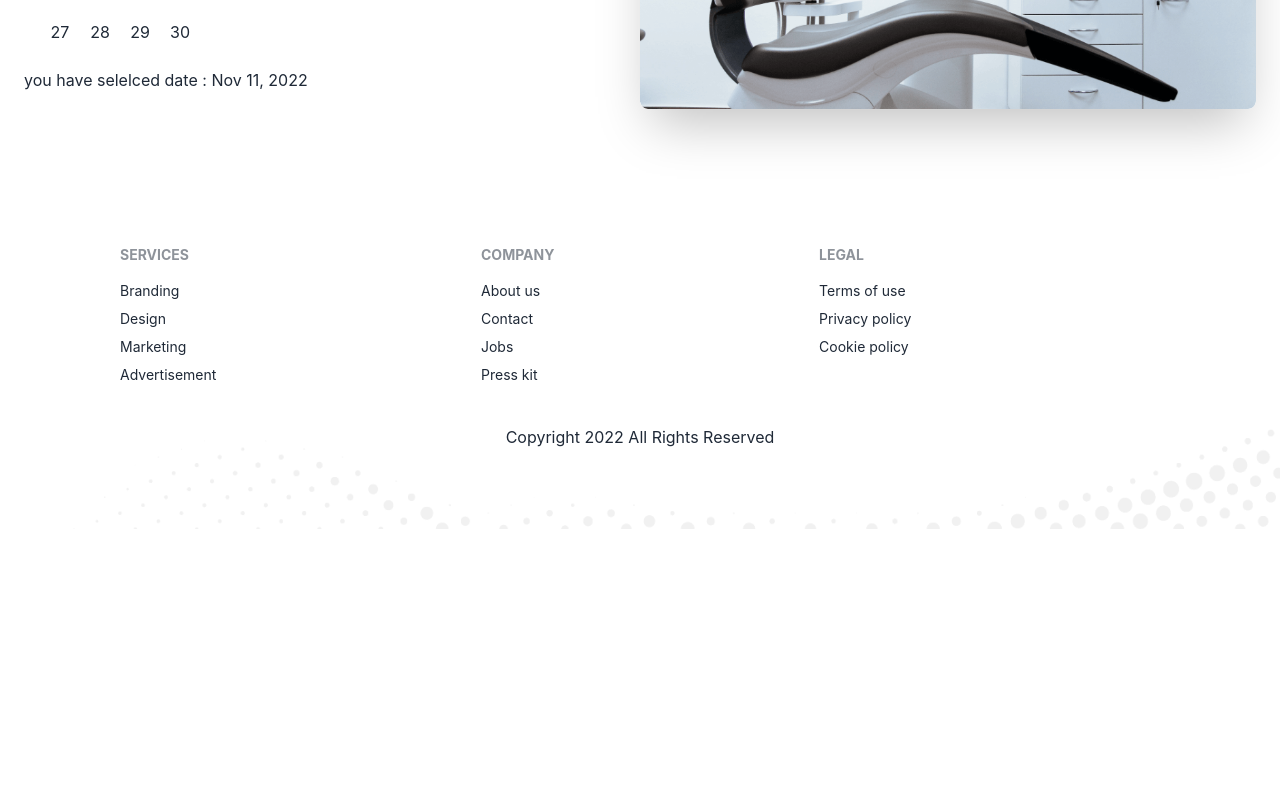
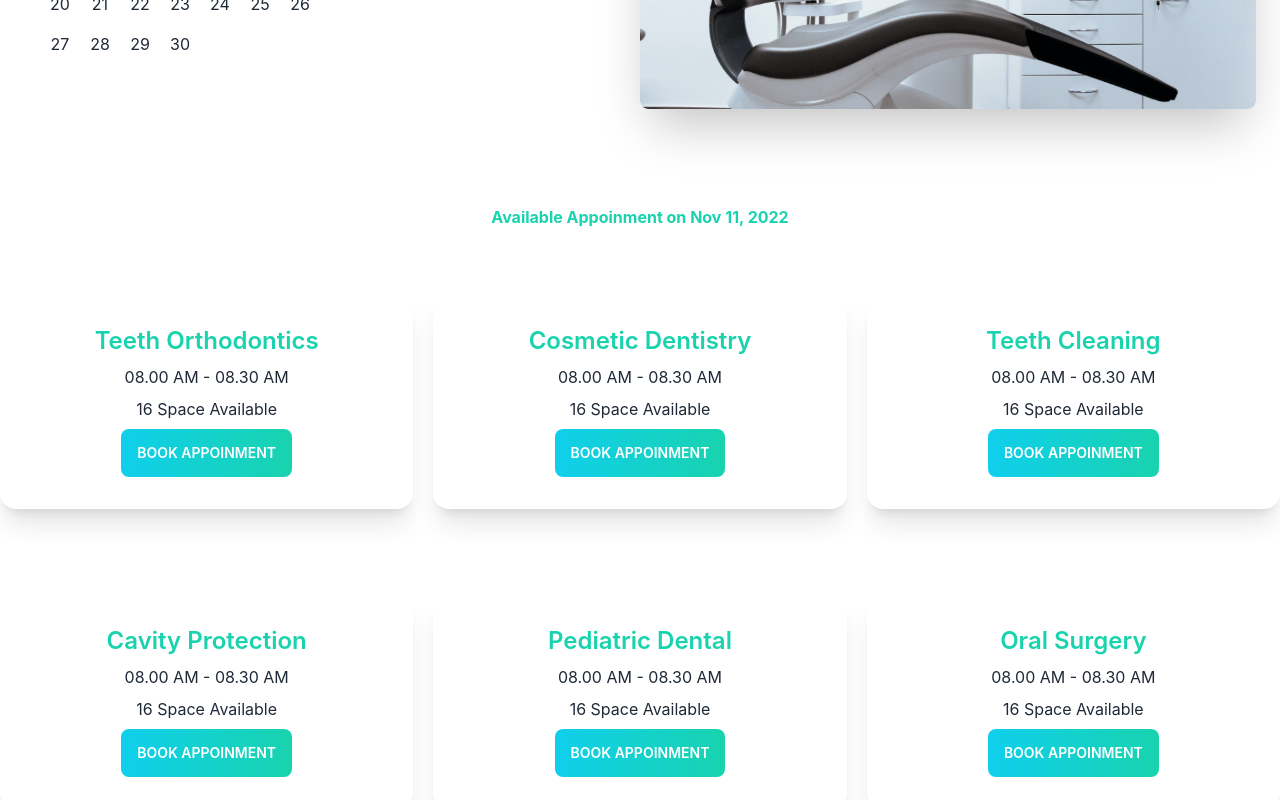
Before and after one commit to rafin8990/doctors-portal-client, a React (Create React App) app: page /appoinment in a window 1280 px wide. Shown: the part 340-1140 px from the top of the page. Before the commit the page ends 869 px from the top, so only its background shows below. Built offline with nearby package versions, Linux system fonts and the light colour scheme.

Commit message:
appoinment page emplemented

```diff
--- /dev/null
+++ b/public/appointmentOptions.json
@@ -0,0 +1,134 @@
+[
+  {
+    "_id": 1,
+    "name": "Teeth Orthodontics",
+    "slots": [
+      "08.00 AM - 08.30 AM",
+      "08.30 AM - 09.00 AM",
+      "09.00 AM - 9.30 AM",
+      "09.30 AM - 10.00 AM",
+      "10.00 AM - 10.30 AM",
+      "10.30 AM - 11.00 AM",
+      "11.00 AM - 11.30 AM",
+      "11.30 AM - 12.00 AM",
+      "1.00 PM - 1.30 PM",
+      "1.30 PM - 2.00 PM",
+      "2.00 PM - 2.30 PM",
+      "2.30 PM - 3.00 PM",
+      "3.00 PM - 3.30 PM",
+      "3.30 PM - 4.00 PM",
+      "4.00 PM - 4.30 PM",
+      "4.30 PM - 5.00 PM"
+    ]
+  },
+  {
+    "_id": 2,
+    "name": "Cosmetic Dentistry",
+    "slots": [
+      "08.00 AM - 08.30 AM",
+      "08.30 AM - 09.00 AM",
+      "09.00 AM - 9.30 AM",
+      "09.30 AM - 10.00 AM",
+      "10.00 AM - 10.30 AM",
+      "10.30 AM - 11.00 AM",
+      "11.00 AM - 11.30 AM",
+      "11.30 AM - 12.00 AM",
+      "1.00 PM - 1.30 PM",
+      "1.30 PM - 2.00 PM",
+      "2.00 PM - 2.30 PM",
+      "2.30 PM - 3.00 PM",
+      "3.00 PM - 3.30 PM",
+      "3.30 PM - 4.00 PM",
+      "4.00 PM - 4.30 PM",
+      "4.30 PM - 5.00 PM"
+    ]
+  },
+  {
+    "_id": 3,
+    "name": "Teeth Cleaning",
+    "slots": [
+      "08.00 AM - 08.30 AM",
+      "08.30 AM - 09.00 AM",
+      "09.00 AM - 9.30 AM",
+      "09.30 AM - 10.00 AM",
+      "10.00 AM - 10.30 AM",
+      "10.30 AM - 11.00 AM",
+      "11.00 AM - 11.30 AM",
+      "11.30 AM - 12.00 AM",
+      "1.00 PM - 1.30 PM",
+      "1.30 PM - 2.00 PM",
+      "2.00 PM - 2.30 PM",
+      "2.30 PM - 3.00 PM",
+      "3.00 PM - 3.30 PM",
+      "3.30 PM - 4.00 PM",
+      "4.00 PM - 4.30 PM",
+      "4.30 PM - 5.00 PM"
+    ]
+  },
+  {
+    "_id": 4,
+    "name": "Cavity Protection",
+    "slots": [
+      "08.00 AM - 08.30 AM",
+      "08.30 AM - 09.00 AM",
+      "09.00 AM - 9.30 AM",
+      "09.30 AM - 10.00 AM",
+      "10.00 AM - 10.30 AM",
+      "10.30 AM - 11.00 AM",
+      "11.00 AM - 11.30 AM",
+      "11.30 AM - 12.00 AM",
+      "1.00 PM - 1.30 PM",
+      "1.30 PM - 2.00 PM",
+      "2.00 PM - 2.30 PM",
+      "2.30 PM - 3.00 PM",
+      "3.00 PM - 3.30 PM",
+      "3.30 PM - 4.00 PM",
+      "4.00 PM - 4.30 PM",
+      "4.30 PM - 5.00 PM"
+    ]
+  },
+  {
+    "_id": 5,
+    "name": "Pediatric Dental",
+    "slots": [
+      "08.00 AM - 08.30 AM",
+      "08.30 AM - 09.00 AM",
+      "09.00 AM - 9.30 AM",
+      "09.30 AM - 10.00 AM",
+      "10.00 AM - 10.30 AM",
+      "10.30 AM - 11.00 AM",
+      "11.00 AM - 11.30 AM",
+      "11.30 AM - 12.00 AM",
+      "1.00 PM - 1.30 PM",
+      "1.30 PM - 2.00 PM",
+      "2.00 PM - 2.30 PM",
+      "2.30 PM - 3.00 PM",
+      "3.00 PM - 3.30 PM",
+      "3.30 PM - 4.00 PM",
+      "4.00 PM - 4.30 PM",
+      "4.30 PM - 5.00 PM"
+    ]
+  },
+  {
+    "_id": 6,
+    "name": "Oral Surgery",
+    "slots": [
+      "08.00 AM - 08.30 AM",
+      "08.30 AM - 09.00 AM",
+      "09.00 AM - 9.30 AM",
+      "09.30 AM - 10.00 AM",
+      "10.00 AM - 10.30 AM",
+      "10.30 AM - 11.00 AM",
+      "11.00 AM - 11.30 AM",
+      "11.30 AM - 12.00 AM",
+      "1.00 PM - 1.30 PM",
+      "1.30 PM - 2.00 PM",
+      "2.00 PM - 2.30 PM",
+      "2.30 PM - 3.00 PM",
+      "3.00 PM - 3.30 PM",
+      "3.30 PM - 4.00 PM",
+      "4.00 PM - 4.30 PM",
+      "4.30 PM - 5.00 PM"
+    ]
+  }
+]
--- a/src/App.js
+++ b/src/App.js
@@ -5,7 +5,7 @@ import { router } from './Pages/Routes/Routes';
 
 function App() {
   return (
-    <div className='max-w-[1440px] mx-auto'>
+    <div className='lg:max-w-[1440px] mx-auto'>
       <RouterProvider router={router}></RouterProvider>
     </div>
   );
--- a/src/Pages/AppoinmentPage/Appoinment/Appoinment.js
+++ b/src/Pages/AppoinmentPage/Appoinment/Appoinment.js
@@ -1,10 +1,18 @@
-import React from 'react';
+import React, { useState } from 'react';
 import AppoinmentBanner from '../AppoinmentBanner/AppoinmentBanner';
+import AvailableAppoinment from '../AvialableAppoinment/AvailableAppoinment';
 
 const Appoinment = () => {
+    const [selectedDate, setSelectedDate]= useState(new Date())
     return (
         <div>
-            <AppoinmentBanner></AppoinmentBanner>
+            <AppoinmentBanner
+            selectedDate={selectedDate}
+            setSelectedDate={setSelectedDate}
+            ></AppoinmentBanner>
+            <AvailableAppoinment
+            selectedDate={selectedDate}
+            ></AvailableAppoinment>
         </div>
     );
 };
--- /dev/null
+++ b/src/Pages/AppoinmentPage/Appoinment/BookingModal/BookingModal.js
@@ -0,0 +1,55 @@
+import { format } from 'date-fns';
+import React from 'react';
+
+const BookingModal = ({ treatment, selectedDate, setTreatment }) => {
+    const { name, slots } = treatment;
+    const date = format(selectedDate, 'PP')
+    const handleModal = (event) => {
+        event.preventDefault()
+        const form = event.target;
+        const name = form.name.value;
+        const email = form.email.value;
+        const phone = form.phone.value;
+        const slot = form.slot.value
+
+        const booking = {
+            selectedDate: date,
+            patient: name,
+            treatment: name,
+            email,
+            phone,
+            slot
+        }
+        setTreatment(null)
+
+        console.log(booking)
+    }
+
+
+    return (
+        <div>
+            <input type="checkbox" id="booking-modal" className="modal-toggle" />
+            <div className="modal">
+                <div className="modal-box relative">
+                    <label htmlFor="booking-modal" className="btn btn-sm btn-circle absolute right-2 top-2">✕</label>
+                    <h3 className="text-lg font-bold">{name}</h3>
+                    <form onSubmit={handleModal} className=' grid grid-cols-1 gap-5 mt-10'>
+                        <input type="text" defaultValue={date} name='' disabled placeholder="" className="input input-bordered w-full " />
+                        <select name='slot' className="select select-bordered w-full ">
+
+                            {
+                                slots.map((slot, i) => <option key={i} value={slot}>{slot}</option>)
+                            }
+                        </select>
+                        <input type="text" name='name' placeholder="Full Name" className="input input-bordered w-full " />
+                        <input type="text" name='email' placeholder="Email" className="input input-bordered w-full " />
+                        <input type="text" name='phone' placeholder="Phone Number" className="input input-bordered w-full " />
+                        <button type='submit' className='btn bg-[#3A4256]'>Submit</button>
+                    </form>
+                </div>
+            </div>
+        </div>
+    );
+};
+
+export default BookingModal;
--- /dev/null
+++ b/src/Pages/AppoinmentPage/AppoinmentOption/AppoinmentOption.js
@@ -0,0 +1,26 @@
+import React from 'react';
+
+
+const AppoinmentOption = ({ service , setTreatment}) => {
+    const { name, slots } = service
+    return (
+        <div className='mt-16'>
+            <div className="card  bg-base-100 shadow-xl">
+                <div className="card-body text-center">
+                    <h2 className="card-title text-2xl flex justify-center text-[#19D3AE]">{name}</h2>
+                    <p>{slots.length>0 ? slots[0] : 'Try Another Day'} </p>
+                    <p>{slots.length} {slots.lenght>1 ? 'Spaces' : 'Space'} Available</p>
+                    <div className="card-actions justify-center">
+                      <label
+                      onClick={()=>setTreatment(service)}
+                      htmlFor="booking-modal"
+                       className="btn bg-gradient-to-r from-[#0FCFEC] to-[#19D3AE] border-0"
+                       >Book Appoinment</label>
+                    </div>
+                </div>
+            </div>
+        </div>
+    );
+};
+
+export default AppoinmentOption;
--- a/src/Pages/AppoinmentPage/AvialableAppoinment/AvailableAppoinment.js
+++ b/src/Pages/AppoinmentPage/AvialableAppoinment/AvailableAppoinment.js
@@ -1,9 +1,39 @@
-import React from 'react';
+import { format } from 'date-fns';
+import React, { useEffect, useState } from 'react';
+import BookingModal from '../Appoinment/BookingModal/BookingModal';
+import AppoinmentOption from '../AppoinmentOption/AppoinmentOption';
 
-const AvailableAppoinment = () => {
+const AvailableAppoinment = ({selectedDate}) => {
+
+    const [services, setServices]=useState([]);
+    const [treatment, setTreatment]=useState(null)
+
+    useEffect(()=>{
+        fetch('appointmentOptions.json')
+        .then(res=>res.json())
+        .then(data=>setServices(data))
+    }, [])
     return (
-        <div>
+        <div className='mt-20'>
+            <p className='text-center text-[#19D3AE] font-bold'>Available Appoinment on {format(selectedDate, 'PP')}</p>
 
+            <div className='grid grid-cols-1 md:grid-cols-2 lg:grid-cols-3 gap-5'>
+                {
+                    services.map(service=><AppoinmentOption
+                    key={service.id}
+                    service={service}
+                    setTreatment={setTreatment}
+                    ></AppoinmentOption>)
+                }
+            </div>
+
+            {
+                treatment &&
+                <BookingModal
+            treatment={treatment}
+            selectedDate={selectedDate}
+            setTreatment={setTreatment}
+            ></BookingModal>}
         </div>
     );
 };
--- a/src/Pages/HomePage/Appointment/Appointment.js
+++ b/src/Pages/HomePage/Appointment/Appointment.js
@@ -7,10 +7,10 @@ const Appointment = () => {
     return (
         <div className="hero mt-72 "  style={{ backgroundImage: `url(${bg})` }}>
             <div className="hero-content flex-col md:flex-row ">
-                <div className='w-1/2 mt-[-200px] hidden md:block'>
+                <div className='lg:w-1/2 mt-[-200px] hidden md:block'>
                     <img src={doctor} alt='' className="rounded-lg" />
                 </div>
-                <div className='lg:ml-10 w-1/2'>
+                <div className='lg:ml-10 lg:w-1/2'>
                     <h3 className=' text-xl text-[#0FCFEC]'>Appointment</h3>
                     <h1 className="text-2xl md:text-4xl lg:text-5xl font-bold mt-5 text-white">Make an appointment Today</h1>
                     <p className="py-6 text-white">It is a long established fact that a reader will be distracted by the readable content of a page when looking at its layout. The point of using Lorem Ipsumis that it has a more-or-less normal distribution of letters,as opposed to using 'Content here, content here', making it look like readable English. Many desktop publishing packages and web page</p>
--- a/src/Pages/HomePage/Contact/Contact.js
+++ b/src/Pages/HomePage/Contact/Contact.js
@@ -6,7 +6,7 @@ const Contact = () => {
     return (
         <div className=" mt-28" style={{ backgroundImage: `url(${bg})` }}>
             <form className=" flex justify-center p-5 ">
-                <div className='w-1/3  mt-5'>
+                <div className='lg:w-1/3  mt-5'>
                     <div className="">
                         <input type="text" placeholder="Email Address" className="input input-bordered text-black w-full" />
                     </div>
--- a/src/Pages/HomePage/Services/Service.js
+++ b/src/Pages/HomePage/Services/Service.js
@@ -3,7 +3,7 @@ import React from 'react';
 const Service = ({service}) => {
     const {name, pic, description}=service;
     return (
-        <div className="card w-96 bg-base-100 shadow-xl">
+        <div className="card  bg-base-100 shadow-xl">
             <figure className="px-10 pt-10">
                 <img src={pic} alt="" className="rounded-xl" />
             </figure>
--- a/src/Pages/Shered/Footer/Footer.js
+++ b/src/Pages/Shered/Footer/Footer.js
@@ -4,8 +4,9 @@ import footer from '../../../assets/images/footer.png'
 
 const Footer = () => {
     return (
-        <div className='lg:p-20' style={{ backgroundImage: `url(${footer})` }}>
-            <footer className="footer p-10 " >
+        <div className='flex justify-center'>
+            <div className='ml-10 w-2/3' style={{ backgroundImage: `url(${footer})` }}>
+                <footer className="footer mt-36" >
                     <div>
                         <span className="footer-title">Services</span>
                         <Link className="link link-hover">Branding</Link>
@@ -29,8 +30,9 @@ const Footer = () => {
 
 
                 </footer>
-            <div className='flex justify-center'>
+                <div className='flex justify-center mt-72'>
                     <h3>Copyright 2022 All Rights Reserved</h3>
+                </div>
             </div>
         </div>
     );
```
Also changed, not shown: src/Pages/AppoinmentPage/AppoinmentBanner/AppoinmentBanner.js (+4 -11 lines). Lines whose indentation alone changed are shown as unchanged.
